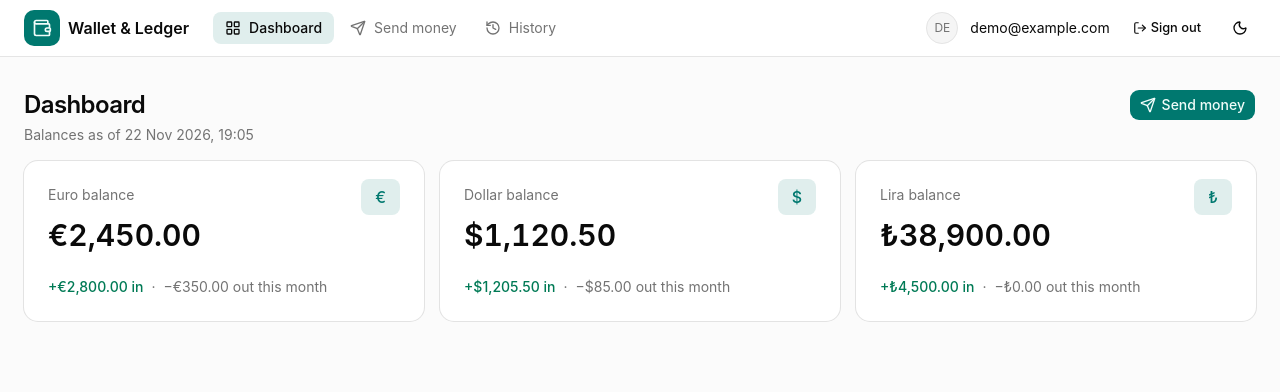
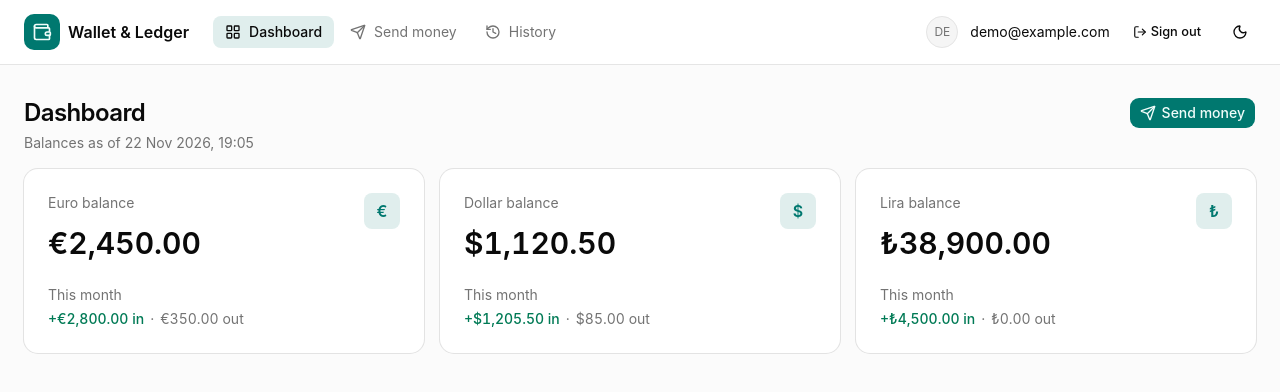
Before and after one commit to Sametkorkmazz/wallet-ledger, a React (Vite) app in the folder frontend/: page /dashboard in a window 1280 px wide. Shown: the top 392 px of the page. Built offline with nearby package versions, Linux system fonts and the light colour scheme.

Commit message:
style: match dashboard header and balance cards to the design

```diff
--- a/frontend/src/components/dashboard/BalanceCard.tsx
+++ b/frontend/src/components/dashboard/BalanceCard.tsx
@@ -15,7 +15,7 @@ type BalanceCardProps = {
 
 export default function BalanceCard({ balance }: BalanceCardProps) {
   return (
-    <Card className="[--card-spacing:--spacing(6)]">
+    <Card className="h-full [--card-spacing:--spacing(6)]">
       <CardHeader>
         <CardDescription>
           {CURRENCY_NAME[balance.currency]} balance
@@ -24,12 +24,14 @@ export default function BalanceCard({ balance }: BalanceCardProps) {
           {formatMoney(balance.amount, balance.currency)}
         </CardTitle>
         <CardAction>
-          <span className="rounded-md bg-primary/12 px-3.5 py-2 text-base font-medium text-primary">
+          <span className="inline-flex size-9 items-center justify-center rounded-md bg-primary/12 text-base font-semibold text-primary">
             {CURRENCY_SYMBOL[balance.currency]}
           </span>
         </CardAction>
       </CardHeader>
-      <CardContent className="flex flex-wrap items-center gap-x-2 text-sm">
+      <CardContent className="flex flex-col gap-1 text-sm">
+        <span className="text-muted-foreground">This month</span>
+        <div className="flex flex-wrap items-center gap-x-1.5 tabular-nums">
           <span className="font-medium text-success">
             +{formatMoney(balance.inThisMonth, balance.currency)} in
           </span>
@@ -37,8 +39,9 @@ export default function BalanceCard({ balance }: BalanceCardProps) {
             ·
           </span>
           <span className="text-muted-foreground">
-          −{formatMoney(balance.outThisMonth, balance.currency)} out this month
+            {formatMoney(balance.outThisMonth, balance.currency)} out
           </span>
+        </div>
       </CardContent>
     </Card>
   );
--- a/frontend/src/components/layout/AppLayout.tsx
+++ b/frontend/src/components/layout/AppLayout.tsx
@@ -11,7 +11,7 @@ import {
 } from "react-router-dom";
 
 const navClass: (props: NavLinkRenderProps) => string = ({ isActive }) =>
-  "inline-flex items-center gap-2 rounded-md px-3 py-1.5 " +
+  "inline-flex items-center gap-2 rounded-md px-3 py-1.5 whitespace-nowrap " +
   (isActive
     ? "bg-primary/12 text-foreground font-medium"
     : "text-muted-foreground hover:text-foreground hover:bg-muted");
@@ -24,29 +24,29 @@ export default function AppLayout() {
   return (
     <div className="min-h-screen bg-muted/40">
       <header className="border-b bg-background">
-        <div className={`${container} flex h-14 items-center gap-6`}>
+        <div className={`${container} flex h-16 items-center gap-6`}>
           <Link
             to="/dashboard"
-            className="flex items-center gap-2 font-semibold"
+            className="flex items-center gap-2 font-semibold whitespace-nowrap"
           >
             <span className="flex size-9 items-center justify-center rounded-lg bg-primary text-primary-foreground">
               <Wallet className="size-5" />
             </span>
-            <span>Wallet &amp; Ledger</span>
+            <span className="sr-only sm:not-sr-only">Wallet &amp; Ledger</span>
           </Link>
 
           <nav aria-label="Main" className="flex gap-1 text-sm">
             <NavLink className={navClass} to="/dashboard">
               <LayoutGrid className="size-4" />
-              Dashboard
+              <span className="sr-only lg:not-sr-only">Dashboard</span>
             </NavLink>
             <NavLink className={navClass} to="/transfer">
               <Send className="size-4" />
-              Send money
+              <span className="sr-only lg:not-sr-only">Send money</span>
             </NavLink>
             <NavLink className={navClass} to="/transactions">
               <History className="size-4" />
-              History
+              <span className="sr-only lg:not-sr-only">History</span>
             </NavLink>
           </nav>
           <div className="ml-auto flex items-center gap-3">
@@ -55,10 +55,10 @@ export default function AppLayout() {
                 {email.slice(0, 2).toUpperCase()}
               </AvatarFallback>
             </Avatar>
-            <span className="hidden text-sm sm:inline">{email}</span>
+            <span className="hidden text-sm xl:inline">{email}</span>
             <Button variant="ghost" size="sm">
               <LogOut />
-              Sign out
+              <span className="sr-only lg:not-sr-only">Sign out</span>
             </Button>
             <ThemeToggle />
           </div>
--- a/frontend/src/pages/DashboardPage.tsx
+++ b/frontend/src/pages/DashboardPage.tsx
@@ -39,7 +39,7 @@ export default function DashboardPage() {
           </Button>
         </div>
       ) : (
-        <ul className="grid gap-4 sm:grid-cols-3">
+        <ul className="grid grid-cols-[repeat(auto-fit,minmax(--spacing(70),1fr))] gap-4">
           {data.map((b) => (
             <li key={b.currency}>
               <BalanceCard balance={b} />
```
Lines whose indentation alone changed are shown as unchanged.
